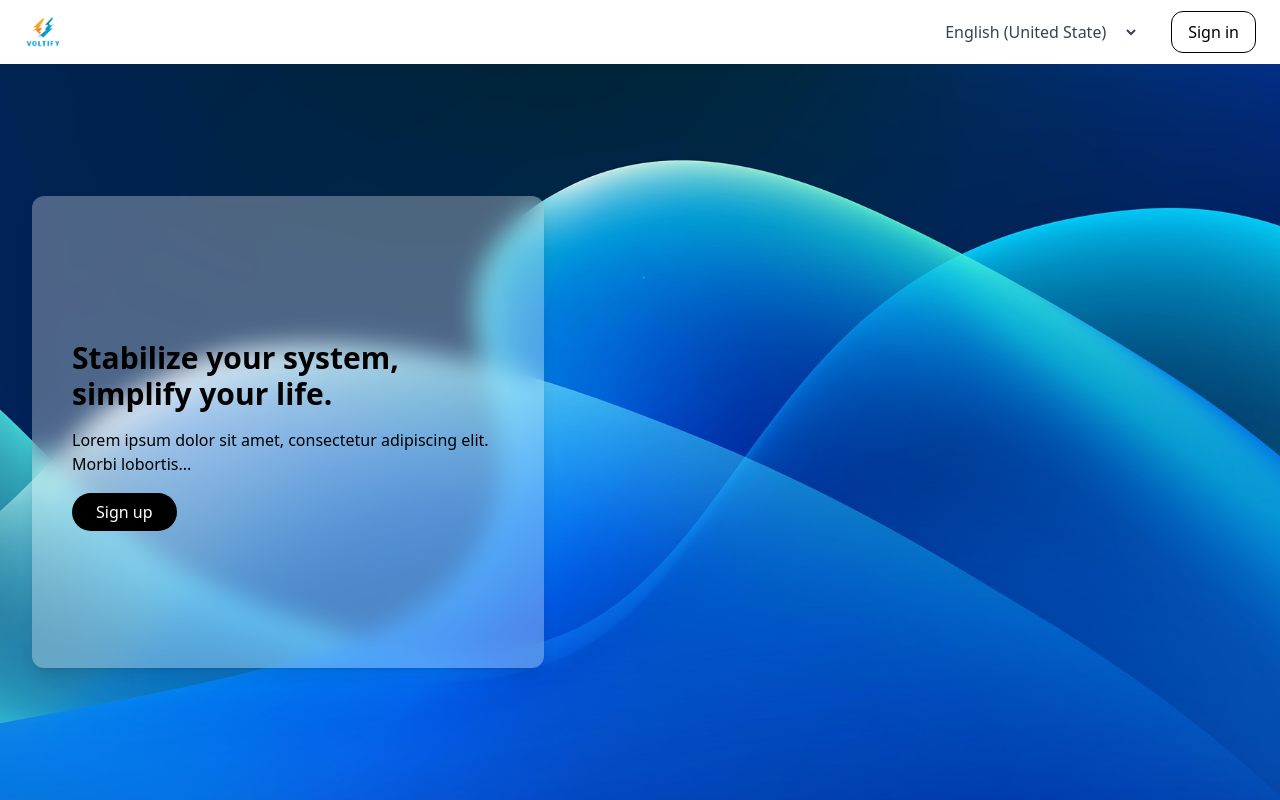
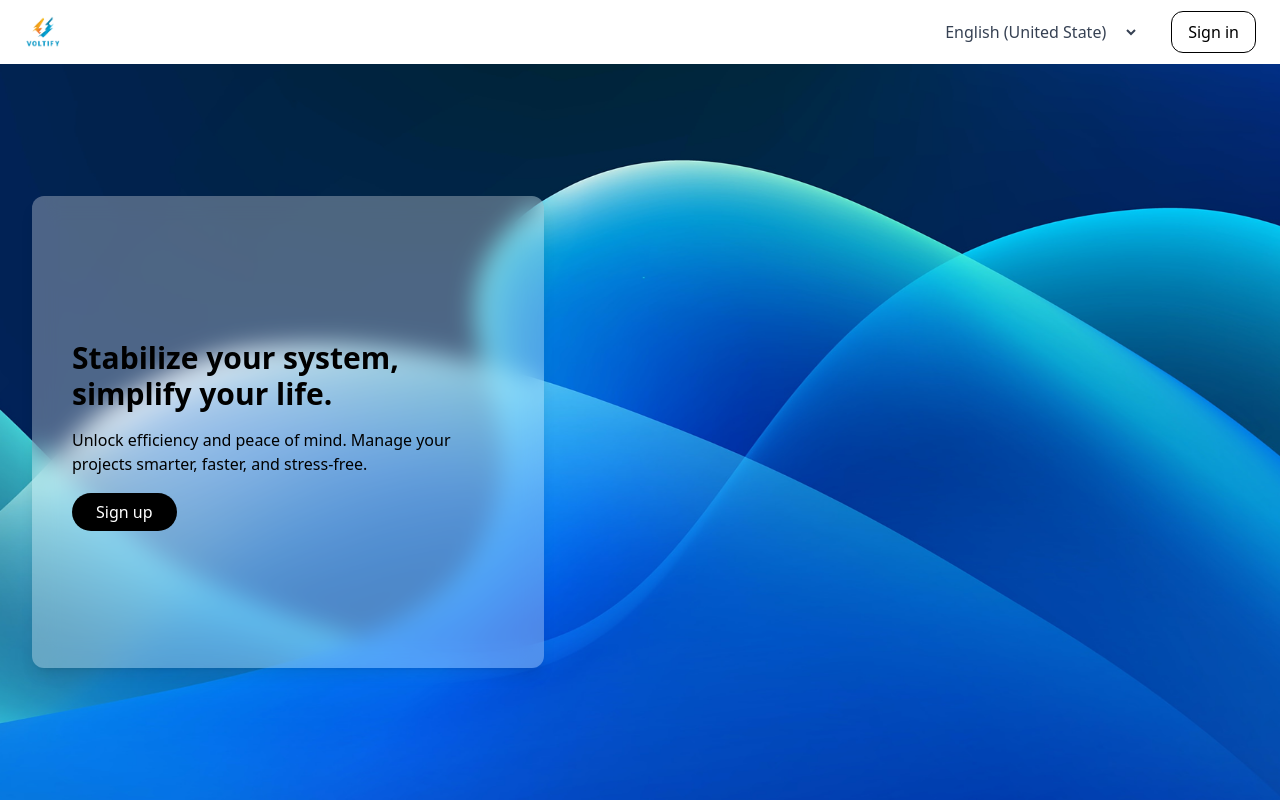
Before and after one commit to faarrelll/Voltify-Fronted, a React (Vite) app: page /login in a window 1280 px wide. Built offline with nearby package versions, Linux system fonts and the light colour scheme; no server answers.

Commit message:
feat: update hero welcome section

```diff
--- a/src/components/auth/LayoutAuth.tsx
+++ b/src/components/auth/LayoutAuth.tsx
@@ -84,8 +84,8 @@ const LayoutAuth: React.FC<AuthLayoutProps> = ({
                   Stabilize your system, simplify your life.
                 </h1>
                 <p className="mb-6 text-md">
-                  Lorem ipsum dolor sit amet, consectetur adipiscing elit. Morbi
-                  lobortis...
+                Unlock efficiency and peace of mind.
+                Manage your projects smarter, faster, and stress-free.
                 </p>
                 <Link
                   to={"/register"}
```
